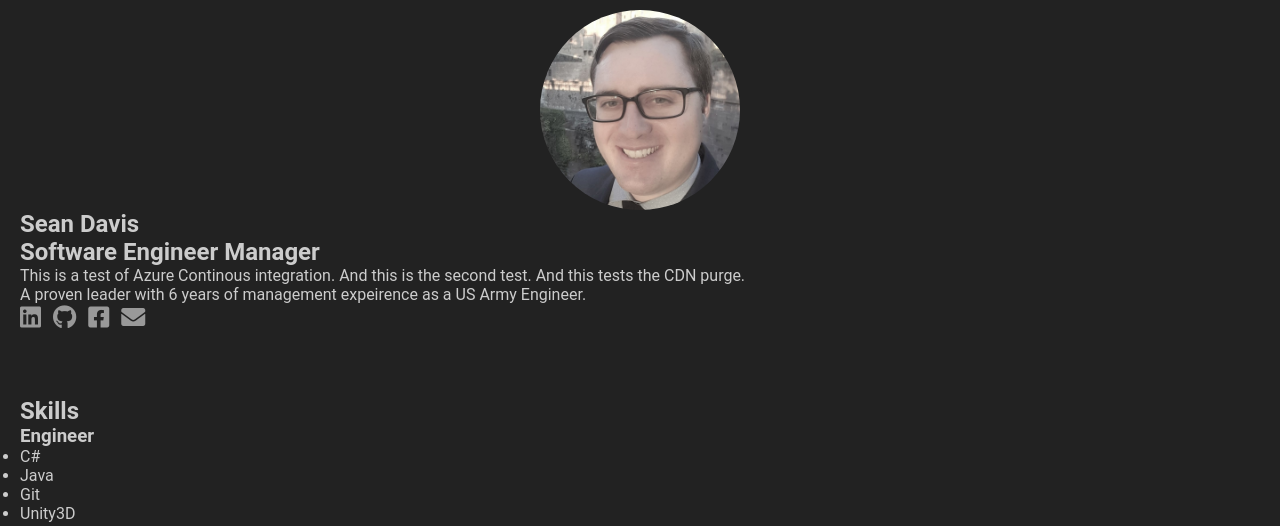
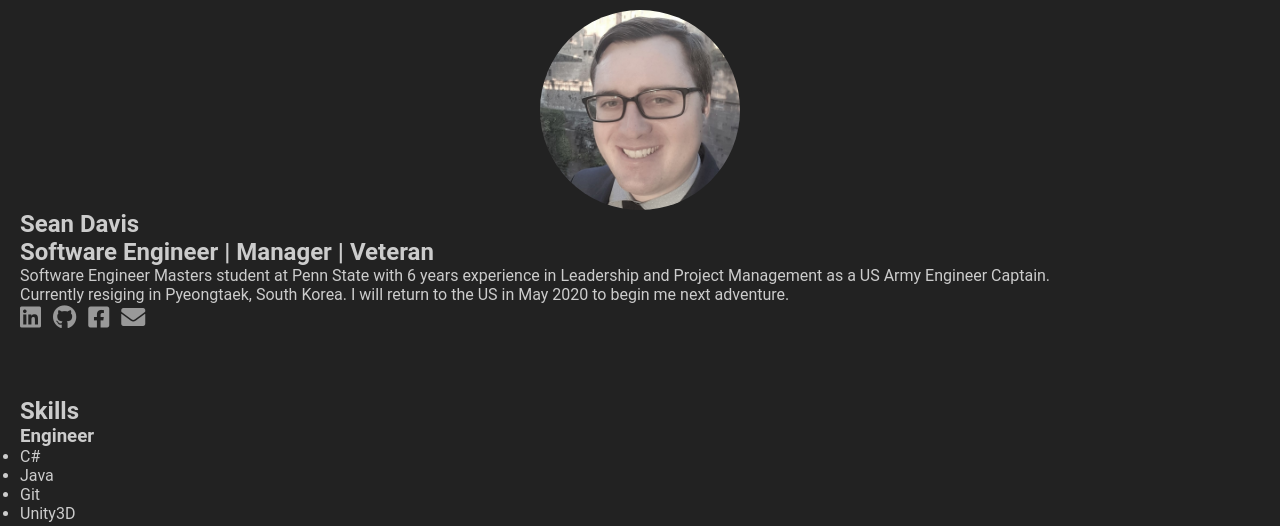
Before and after one commit to daleran/seandavis.dev, a PHP site: page / in a window 1280 px wide. Shown: the part 50-576 px from the top of the page. Run offline with PHP 8.4, Linux system fonts and the light colour scheme; some libraries are stand-ins or nearby versions.

Commit message:
Added about info and meta data

```diff
--- a/css/main.css
+++ b/css/main.css
@@ -12,6 +12,18 @@ body {
 
 main > section{
     padding: 60px 20px 5px 20px;
+}
+
+h1{
+
+}
+
+h2{
+
+}
+
+h3{
+
 }
 
 footer {
--- a/index.html
+++ b/index.html
@@ -5,7 +5,12 @@
     <meta charset="utf-8">
     <meta name="viewport" content="width=device-width, initial-scale=1, shrink-to-fit=no">
 
-    <title>Sean Davis - Engineer | Leader</title>
+    <meta name="author" content="Sean Davis">
+    <meta name="description" content="This is my personal online portfolio website with all my skills and experience.">
+    <meta name="keywords" content="portfolio, software, engineer, sean, davis, veteran, manager, about, skills, experience, education, contact">
+    <meta name="language" content="english">
+    <meta name="og:title" content="Sean Davis - Software Engineer | Manager | Veteran">
+    <title>Sean Davis - Software Engineer | Manager | Veteran</title>
 
     <link rel="stylesheet" href="css/main.css">
     <link rel="stylesheet" href="https://use.fontawesome.com/releases/v5.8.2/css/all.css" integrity="sha384-oS3vJWv+0UjzBfQzYUhtDYW+Pj2yciDJxpsK1OYPAYjqT085Qq/1cq5FLXAZQ7Ay" crossorigin="anonymous">
@@ -35,9 +40,10 @@
         <div class="container">
             <img src="img/profile.jpg" alt="Sean Davis" class="profile-pic">
             <h1 class="page-title">Sean Davis</h1>
-            <h2>Software Engineer Manager</h2>
-            <p>This is a test of Azure Continous integration. And this is the second test. And this tests the CDN purge.</p>
-            <p>A proven leader with 6 years of management expeirence as a US Army Engineer.</p>
+            <div class="line"></div>
+            <h2>Software Engineer | Manager | Veteran</h2>
+            <p>Software Engineer Masters student at Penn State with 6 years experience in Leadership and Project Management as a US Army Engineer Captain. </p>
+            <p>Currently resiging in Pyeongtaek, South Korea. I will return to the US in May 2020 to begin me next adventure.</p>
             <div class="social-icons"><a href="https://www.linkedin.com/in/sean-davis-dev"><i class="fab fa-linkedin"></i></a><a href="https://github.com/daleran"><i class="fab fa-github"></i></a><a href="https://www.facebook.com/profile.php?id=8369550&ref=bookmarks"><i class="fab fa-facebook-square"></i></a><a href="mailto:sean_davis@verizon.net"><i class="fas fa-envelope"></i></a></div>
         </div>
       </section>
```
